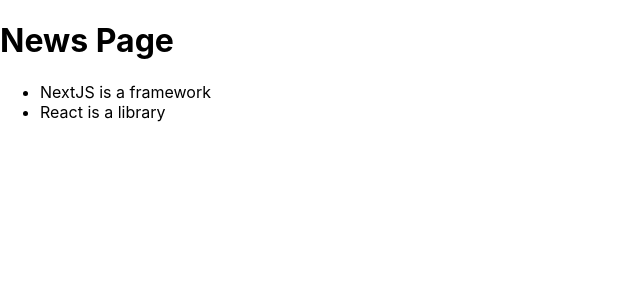
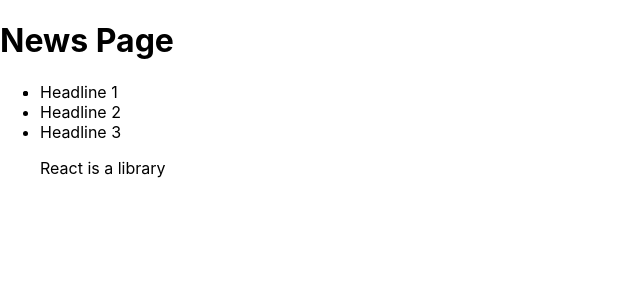
Before and after one commit to codecygen/071-NextJS-First-App, a Next.js app: page /news in a window 1280 px wide. Shown: the top 300 px of the page, without its empty margins (0-640 px from the left). Built offline with nearby package versions, Linux system fonts and the light colour scheme.

Commit message:
Link added

```diff
--- a/pages/news/[newsId].js
+++ b/pages/news/[newsId].js
@@ -14,7 +14,11 @@
   console.log(newsId);
 
   return (
-    <h1>Detail Page</h1>
+    <>
+      <h1>Detail Page</h1>
+      {/* NextJS-Dynamic-Links */}
+      <p>{newsId}</p>
+    </>
   );
 };
 
--- a/pages/news/index.js
+++ b/pages/news/index.js
@@ -4,18 +4,42 @@
 // Advantage of using Link instead of anchor tag
 // is it prevents page to send an HTTP request to the
 // server. Makes the app a SPA (Single Page Application)
+// Preventing to send a new http request is also important because
+// you want to keep the app wise state.
 import Link from "next/link";
 
 const News = () => {
+  const newsList = [
+    { id: 'headline1', name: 'Headline 1' },
+    { id: 'headline2', name: 'Headline 2' },
+    { id: 'headline3', name: 'Headline 3' },
+  ];
+
+  const allLinks = newsList.map(news => (
+    <li
+      key={news.id}
+    >
+      <Link
+
+        href={{
+          pathname: '/news/[newsId]',
+          query: { newsId: news.id }
+        }}
+      >{news.name}</Link>
+    </li>
+  ));
+
   return (
     <>
       <h1>News Page</h1>
       <ul>
         <li>
           {/* React-Link-Clicking-Button-Link-Component */}
-          <Link href="/news/my-detail-page">NextJS is a framework</Link>
+          {/* href is an alternative method for linking */}
+          {/* <Link href="/news/my-detail-page">NextJS is a framework</Link> */}
+          {allLinks}
         </li>
-        <li>React is a library</li>
+        <p>React is a library</p>
       </ul>
     </>
   );
```
